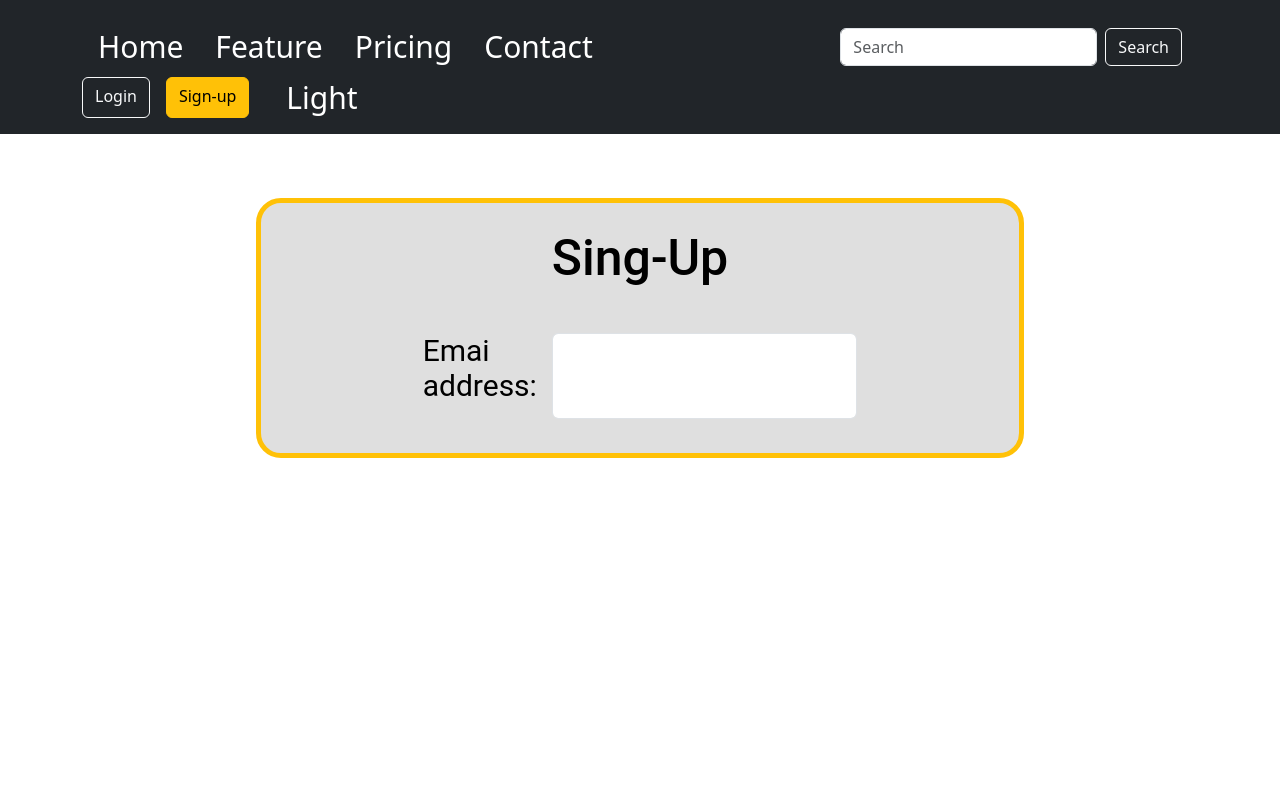
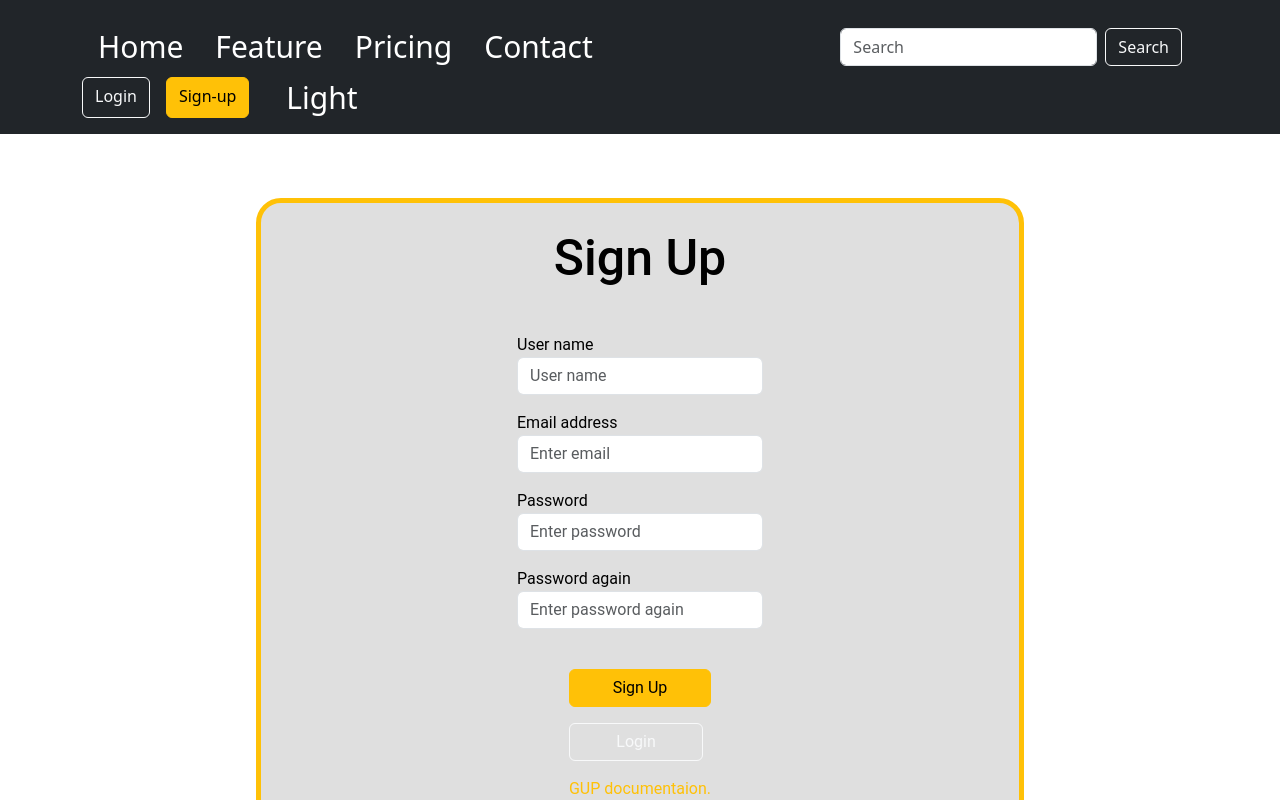
Before and after one commit to 6gDav/GetYWeather, a React (Vite) app: page /singup in a window 1280 px wide. Built offline with nearby package versions, Linux system fonts and the light colour scheme.

Commit message:
Sing up ui is done and the forgot passworld is too.

```diff
--- a/src/App.tsx
+++ b/src/App.tsx
@@ -57,6 +57,7 @@ import Contact from './Components/pages/Contact';
 //user administration
 import Login from './Components/pages/UserAdministration/Login';
 import SingUp from './Components/pages/UserAdministration/SingUp';
+import ForgotPassword from './Components/pages/UserAdministration/ForgotPassword';
 
 setupIonicReact();
 
@@ -87,6 +88,7 @@ const App: React.FC = () => {
             <Route path="/contact" component={Contact} exact />
             <Route path="/login" component={Login} exact />
             <Route path="/singup" component={SingUp} exact />
+            <Route path="/forgotpassword" component={ForgotPassword} exact />
             <Route exact path="/" render={() => <Redirect to="/home" />} />
           </IonRouterOutlet>
         </IonContent>
--- a/src/Components/AppBar_and_UserInputsInBar/AppBarMobil.tsx
+++ b/src/Components/AppBar_and_UserInputsInBar/AppBarMobil.tsx
@@ -82,7 +82,9 @@ export default function App() {
             <IonRouterLink href="/login" className="btn btn-outline-light me-2">
               Login
             </IonRouterLink>
-            <button type="button" className="btn btn-warning  me-2">Sign-up</button>
+            <IonRouterLink href="/singup" className="btn btn-warning me-2">
+              Sign-up
+            </IonRouterLink>
             <label htmlFor="themeMode" className='textFontSizeOfHader' style={{ color: 'white' }}>
               <input type="checkbox" id="themeMode" onChange={handleThemeChange} /> {themeText}
             </label>
--- a/src/Components/Calendar/Calendar.tsx
+++ b/src/Components/Calendar/Calendar.tsx
@@ -1,10 +1,26 @@
-import React, { useState } from "react";
+import React, { useRef, useState } from "react";
 import { DayPicker } from "react-day-picker";
 import "react-day-picker/style.css";
 import "./style/Calendar.css";
 
 function Calendar() {
     const [selected, setSelected] = useState<Date>();
+
+    //Alert spec datas
+    const emailAddresRef = useRef<HTMLInputElement>(null);
+    const descriptionRef = useRef<HTMLInputElement>(null);
+
+    const setAlert = (event: React.FormEvent) => {
+        event.preventDefault();
+
+        if (emailAddresRef.current?.value.trim()) {
+            alert('Ok');
+            console.log(emailAddresRef.current?.value);
+        }
+        else {
+            alert('Please enter an email anddress.');
+        }
+    }
 
     return (
         <div className="calendarContainer">
@@ -13,7 +29,7 @@ function Calendar() {
             <form action="submitButtom have been clickd">
                 <div className="calendar">
                     <DayPicker mode="single" selected={selected} onSelect={setSelected} className="calendar"
-                        footer={selected ? `Selected: ${selected.toLocaleDateString()}` : "Pick a day."}/>
+                        footer={selected ? `Selected: ${selected.toLocaleDateString()}` : "Pick a day."} />
                 </div>
 
                 <br />
@@ -21,16 +37,16 @@ function Calendar() {
 
                     <label>
                         <span className="alartText">Email: </span>
-                        <input className="inputStyle" type="email" placeholder="Email" />
+                        <input className="inputStyle" type="email" placeholder="Email" ref={emailAddresRef} />
                     </label>
                     <br />
                     <label>
                         <span className="alartText">Discription: </span>
-                        <input className="inputStyle" type="text" placeholder="Discription" />
+                        <input className="inputStyle" type="text" placeholder="Discription" ref={descriptionRef} />
                     </label>
                     <br />
                     <br />
-                    <button className="alartButtom" type="submit" onClick={() => {alert('Buttom has been clickd')}}>
+                    <button className="alartButtom" type="submit" onClick={setAlert}>
                         Set Alart
                     </button>
                 </div>
--- /dev/null
+++ b/src/Components/pages/UserAdministration/ForgotPassword.tsx
@@ -0,0 +1,26 @@
+import { IonContent } from '@ionic/react';
+import React from 'react'
+
+import '../style/LoginStyle.css'
+
+function ForgotPassword() {
+    return (
+        <IonContent>
+            <div className='login-container'>
+                <h1 className='pagetitle'>Forgot Password</h1>
+                <form>
+                    <div data-mdb-input-init className="form-outline mb-3">
+                        <input type="email" id="form2Example1" className="form-control" />
+                        <label className="form-label" htmlFor="form2Example1">Email address</label>
+                    </div>
+
+                    <div  className="d-grid gap-3 justify-content-center">
+                        <button type="button" data-mdb-button-init data-mdb-ripple-init className="btn btn-warning btn-block mb-5">Send</button>
+                    </div>
+                </form>
+            </div>
+        </IonContent>
+    )
+}
+
+export default ForgotPassword;
--- a/src/Components/pages/UserAdministration/Login.tsx
+++ b/src/Components/pages/UserAdministration/Login.tsx
@@ -29,35 +29,19 @@ function Login() {
               </div>
 
               <div className="col">
-
-                <a className='anchorStyle' href="#!">Forgot password?</a>
+                <a className='anchorStyle' href="/forgotpassword">Forgot password?</a>
               </div>
             </div>
 
-            <button type="button" data-mdb-button-init data-mdb-ripple-init className="btn btn-warning btn-block mb-4">Login</button>
+            <button type="button" data-mdb-button-init data-mdb-ripple-init className="btn btn-warning btn-block mb-5">Login</button>
 
             <div className="text-center">
-              <p>Not a member? <br /> <a className='anchorStyle' href="#!">Register</a></p>
-              <button type="button" data-mdb-button-init data-mdb-ripple-init className="btn btn-link btn-floating mx-1">
-                <i className="fab fa-facebook-f"></i>
-              </button>
-
-              <button type="button" data-mdb-button-init data-mdb-ripple-init className="btn btn-link btn-floating mx-1">
-                <i className="fab fa-google"></i>
-              </button>
-
-              <button type="button" data-mdb-button-init data-mdb-ripple-init className="btn btn-link btn-floating mx-1">
-                <i className="fab fa-twitter"></i>
-              </button>
-
-              <button type="button" data-mdb-button-init data-mdb-ripple-init className="btn btn-link btn-floating mx-1">
-                <i className="fab fa-github"></i>
-              </button>
+              <p>Not a member? <br /> <a className='anchorStyle' href="/singup">Register</a></p>
             </div>
           </form>
+          <br />
         </div>
       </div>
-
     </IonContent>
   )
 }
--- a/src/Components/pages/UserAdministration/SingUp.tsx
+++ b/src/Components/pages/UserAdministration/SingUp.tsx
@@ -1,23 +1,42 @@
-import { IonContent } from '@ionic/react';
+import { IonContent, IonRouterLink } from '@ionic/react';
 import React from 'react'
 
 import '../style/SingUpStyle.css';
+import '../style/LoginStyle.css';
 
 function SingUp() {
     return (
         <IonContent>
-            <div className='login-container'>
-                <h1 className='pagetitle'>Sing-Up</h1>
-                <form action="">
-
-                    <div data-mdb-input-init className="form-outline mb-4 emailAdressDiv">
-                        <label htmlFor="" className='emailInput'>
-                            <p>Emai address:</p>
-                            <input type="email" id="form2Example1" className="form-control" />
-                        </label>
-                    </div>
-                </form>
-            </div>
+            <form className='login-container'>
+                <h1 className='pagetitle'>Sign Up</h1>
+                <div className="mb-3">
+                    <label>User name</label>
+                    <input type="text" className="form-control" placeholder="User name" />
+                </div>
+                <div className="mb-3">
+                    <label>Email address</label>
+                    <input type="email" className="form-control" placeholder="Enter email" />
+                </div>
+                <div className="mb-3">
+                    <label>Password</label>
+                    <input type="password" className="form-control" placeholder="Enter password" />
+                </div>
+                <div className="mb-3">
+                    <label>Password again</label>
+                    <input type="password" className="form-control" placeholder="Enter password again" />
+                </div>
+                <br />
+                <div className="d-grid gap-3 justify-content-center mb-5">
+                    <button type="submit" className="btn btn-warning">
+                        Sign Up
+                    </button>
+                    <IonRouterLink href="/login" className="btn btn-outline-light me-2">
+                        Login
+                    </IonRouterLink>
+                    <a href="./GUP.pdf" className='anchorStyle'>GUP documentaion.</a>
+                </div>
+                <br />
+            </form>
         </IonContent>
     )
 }
```
Also changed, not shown: 1 other file (tests, documents, lock files or other folders).
